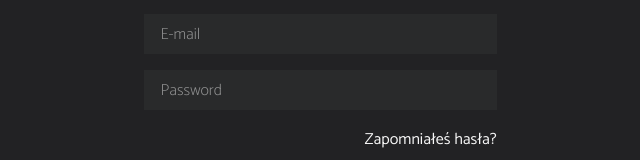
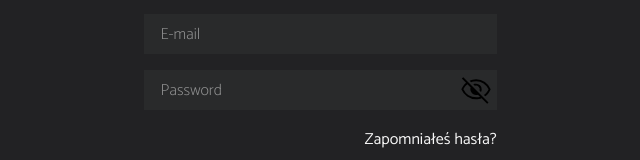
Before and after one commit to xyashino/MegaK-Head-Hunter-Front, a React (Vite) app: page / in a window 1280 px wide. Shown: the part 343-503 px from the top of the page, without its empty margins (320-960 px from the left). Built offline with nearby package versions, Linux system fonts and the light colour scheme.

Commit message:
Implement preview password

```diff
--- a/src/components/Input/Input.module.css
+++ b/src/components/Input/Input.module.css
@@ -26,3 +26,17 @@
   margin: 0;
   font-weight: bolder;
 }
+
+.preview_password {
+  position: relative;
+  width: 100%;
+}
+
+.preview_password_icon {
+  position: absolute;
+  top: 50%;
+  right: 5px;
+  transform: translateY(-50%);
+  height: 80%;
+  fill: var(--white);
+}
--- a/src/components/Input/Input.tsx
+++ b/src/components/Input/Input.tsx
@@ -1,7 +1,8 @@
-import React, { HTMLAttributes, PropsWithChildren } from "react";
+import React, { HTMLAttributes, PropsWithChildren, useState } from "react";
 import classes from "./Input.module.css";
+import {PreviewPassword} from "@components/Input/PreviewPassword";
 
-type InputType =
+export type InputType =
   | "email"
   | "password"
   | "text"
@@ -11,25 +12,33 @@ type InputType =
   | "radio"
   | "file";
 
-interface Props extends HTMLAttributes<HTMLInputElement>, PropsWithChildren {
+interface Props extends HTMLAttributes<HTMLInputElement> {
   type?: InputType;
   isError?: boolean;
   message?: string;
-  value:string;
+  value: string;
+  preview?: true;
 }
 
 export const Input = ({
-  className,
-  style,
-  children,
   isError = false,
   message,
+  preview,
   ...rest
 }: Props) => {
 
+  if (preview) {
+    return (
+        <PreviewPassword isError={isError} message={message} {...rest}/>
+    );
+  }
+
   return (
     <>
-      <input className={`${classes.input} ${isError && classes.error}`} {...rest}/>
+      <input
+          {...rest}
+          className={`${classes.input} ${isError && classes.error}`}
+      />
       {isError && <p className={classes.error_message}>{message}</p>}
     </>
   );
--- /dev/null
+++ b/src/components/Input/PreviewPassword.tsx
@@ -0,0 +1,58 @@
+import React, {
+  HTMLAttributes,
+  PropsWithChildren,
+  SyntheticEvent,
+  useRef,
+  useState,
+} from "react";
+import classes from "./Input.module.css";
+import preview from "@assets/preview/visibility.svg";
+import offPreview from "@assets/preview/visibility_off.svg";
+import { InputType } from "zlib";
+
+interface Props extends HTMLAttributes<HTMLInputElement>, PropsWithChildren {
+  type?: InputType;
+  isError: boolean;
+  message?: string;
+  value: string;
+}
+export const PreviewPassword = ({
+  className,
+  isError,
+  message,
+  type,
+  ...rest
+}: Props) => {
+  const inputRef = useRef(null);
+  const [isPreview, setIsPreview] = useState(false);
+
+  const handlePreview = (e: SyntheticEvent) => {
+    e.preventDefault();
+    setIsPreview((prevState) => !prevState);
+    if (inputRef.current) {
+      const inputField = inputRef.current as HTMLInputElement;
+      inputField.focus();
+    }
+  };
+  return (
+    <>
+      <div className={classes.preview_password}>
+        <input
+          className={`${classes.input} ${isError && classes.error}`}
+          type={isPreview ? "text" : "password"}
+          {...rest}
+          ref={inputRef}
+        />
+
+        <img
+          src={isPreview ? preview : offPreview}
+          alt={isPreview ? "preview icon" : "xxxxx"}
+          className={classes.preview_password_icon}
+          draggable={false}
+          onClick={handlePreview}
+        />
+      </div>
+      {isError && <p className={classes.error_message}>{message}</p>}
+    </>
+  );
+};
--- a/src/pages/Login/LoginPage.tsx
+++ b/src/pages/Login/LoginPage.tsx
@@ -42,6 +42,7 @@ export const LoginPage = () => {
                 }
             />
             <Input
+                preview
                 placeholder="Password"
                 type="password"
                 value={pwdValue}
```
Also changed, not shown: src/assets/preview/visibility.svg (added), src/assets/preview/visibility_off.svg (added).
